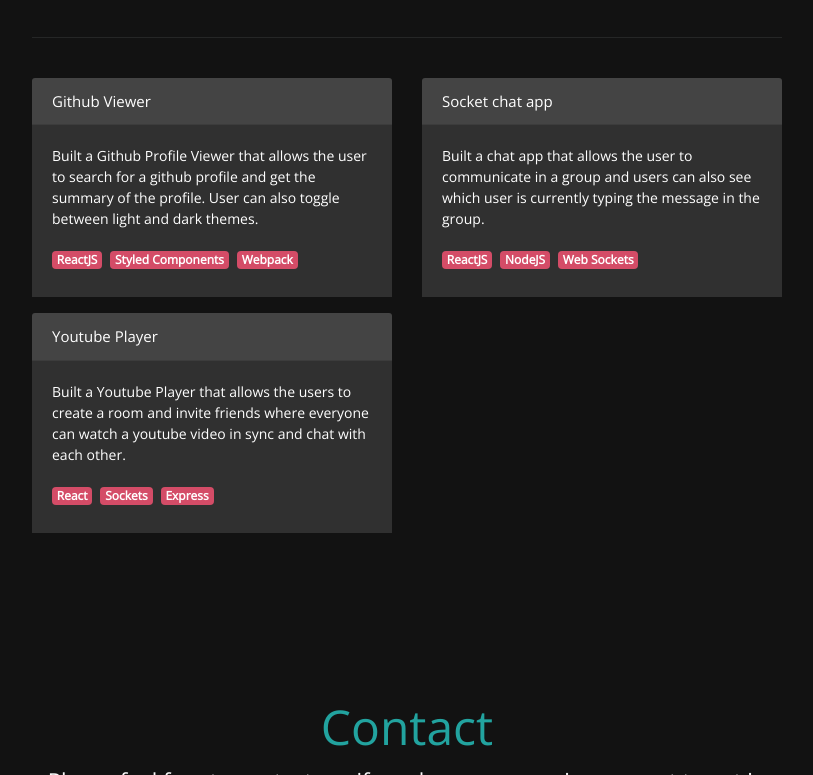
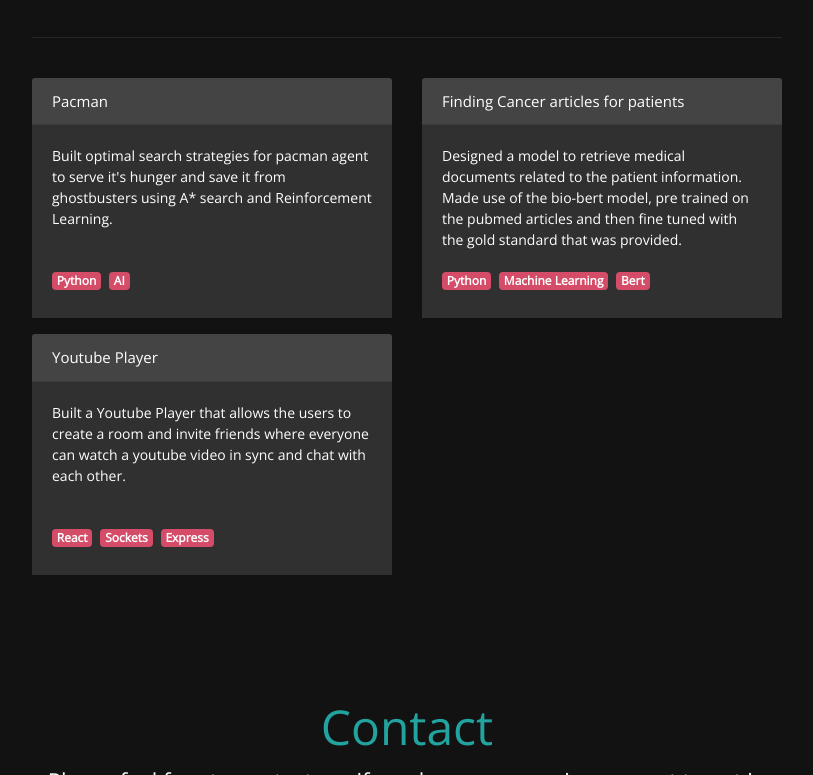
Before and after one commit to Avinash110/avinash110.github.io, a plain HTML site: page index.html in a window 1280 px wide. Shown: the part 3275-4050 px from the top of the page, without its empty margins (233-1046 px from the left). Drawn offline with nearby package versions, Linux system fonts and the light colour scheme.

Commit message:
projects updated

```diff
--- a/css/index.css
+++ b/css/index.css
@@ -52,6 +52,7 @@ a:hover {
 
 .card-text {
 	font-size: 14px;
+	height: 105px;
 }
 
 .card:hover {
--- a/index.html
+++ b/index.html
@@ -177,7 +177,7 @@
                   <strong>
                     Intern
                   </strong>
-                  <span class="experience-details">Built QR code based repository with user management module.
+                  <span class="experience-details">Built CRUD based repository with user authorizations module.
                   </span>
                   <span class="more-info">
                     <span class="location"><svg class="bi bi-geo" width="1em" height="1em" viewBox="0 0 16 16" fill="currentColor" xmlns="http://www.w3.org/2000/svg">
@@ -1241,39 +1241,39 @@
           <hr />
           <div class="row">
             <div class="col-md-6 col-sm-12 col-xs-12">
-              <a href="https://github.com/Avinash110/github-viewer" target="_blank">
+              <a href="https://github.com/Avinash110/pacman" target="_blank">
                 <div class="card text-white mb-3">
-                  <div class="card-header">Github Viewer</div>
+                  <div class="card-header">Pacman</div>
                   <div class="card-body">
-                    <p class="card-text">Built a Github Profile Viewer that allows the user to search for a    github profile and get the summary of the profile. User can also toggle between light and dark themes.
+                    <p class="card-text">Built optimal search strategies for pacman agent to serve it's hunger and save it from ghostbusters using A* search and Reinforcement Learning.
                     </p>
                     <div class="tags">
-                      <h5><span class="badge">ReactJS</span></h5>
-                      <h5><span class="badge">Styled Components</span></h5>
-                      <h5><span class="badge">Webpack</span></h5>
+                      <h5><span class="badge">Python</span></h5>
+                      <h5><span class="badge">AI</span></h5>
                     </div>
                   </div>
                 </div>
               </a>
             </div>
             <div class="col-md-6 col-sm-12 col-xs-12">
-              <a href="https://hidden-coast-47598.herokuapp.com/" target="_blank">
+              <a>
                 <div class="card text-white mb-3">
-                  <div class="card-header">Socket chat app</div>
+                  <div class="card-header">Finding Cancer articles for patients</div>
                   <div class="card-body">
-                    <p class="card-text">Built a chat app that allows the user to communicate in a group and users can also see which user is currently typing the message in the group.
+                    <p class="card-text">
+                      Designed a model to retrieve medical documents related to the patient information. Made use of the bio-bert model, pre trained on the pubmed articles and then fine tuned with the gold standard that was provided.
                     </p>
                     <div class="tags">
-                      <h5><span class="badge">ReactJS</span></h5>
-                      <h5><span class="badge">NodeJS</span></h5>
-                      <h5><span class="badge">Web Sockets</span></h5>
+                      <h5><span class="badge">Python</span></h5>
+                      <h5><span class="badge">Machine Learning</span></h5>
+                      <h5><span class="badge">Bert</span></h5>
                     </div>
                   </div>
                 </div>
               </a>
             </div>
             <div class="col-md-6 col-sm-12 col-xs-12">
-              <a href="https://github.com/Avinash110/github-viewer" target="_blank">
+              <a>
                 <div class="card text-white mb-3">
                   <div class="card-header">Youtube Player</div>
                   <div class="card-body">
```
